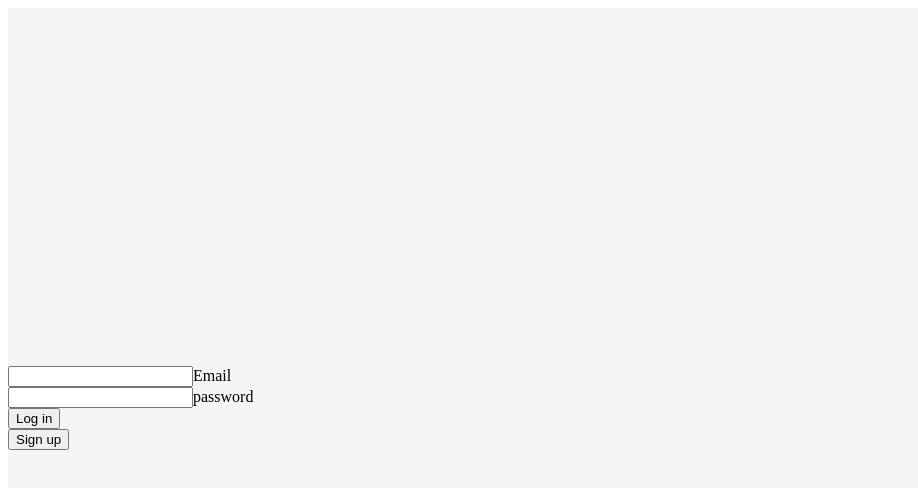
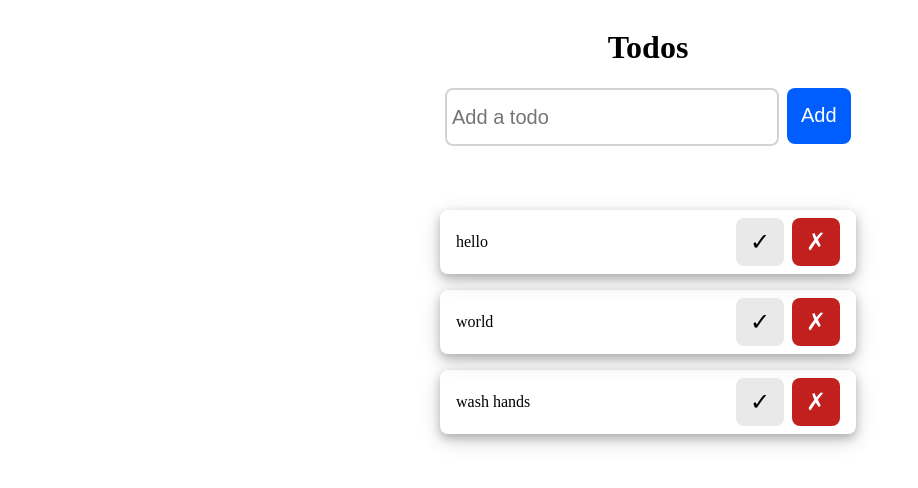
Before and after one commit to Werhww/Diapal_Vue-Firebase, a Vue app: page / in a window 1280 px wide. Shown: the top 488 px of the page, without its empty margins (0-918 px from the left). Built offline with nearby package versions, Linux system fonts and the light colour scheme; no server answers.

Commit message:
ready for firebase stuff

```diff
--- a/package.json
+++ b/package.json
@@ -11,6 +11,7 @@
   },
   "dependencies": {
     "firebase": "^9.17.2",
+    "uuid": "^9.0.0",
     "vue": "^3.2.47"
   },
   "devDependencies": {
--- a/src/App.vue
+++ b/src/App.vue
@@ -1,31 +1,138 @@
+<script lang="ts">
+  import TodoItem from "./components/todoItem.vue";
+</script>
 
 <template>
-  <main class="loginforum">
+  <main>
+    <div class="top">
+      <h1>Todos</h1>
       <div>
-      <input id="textEmail" type="email">
-      <label>Email</label>
+        <input type="text" id="" class="todoInput" placeholder="Add a todo">
+        <button class="todoButton" v-on:click="addTodo">Add</button>
       </div>
-    <div>
-      <input id="txtpassword" type="password">
-      <label>password</label>
     </div>
-    <div>
-      <button id="login">Log in</button>
+    <div class="todos">
+      <TodoItem :id="item.id" :todo="item.content" :done="item.done" :deleteFunction="deleteTodo" :markdone="markDone" v-for="item in todos"/>
     </div>
-    <div>
-      <button id="signup">Sign up</button>
-    </div>
-
   </main>
 </template>
 
+<script setup lang="ts">
+  /*imports*/
+  import { ref } from 'vue'
+  import { collection, getDocs } from 'firebase/firestore'
+  import { db } from '@/firebase'
+
+  /* todo items */
+  const todos = ref([
+
+    {
+      id: "id1",
+      content: "hello",
+      done: false
+    },
+    {
+      id: "id2",
+      content: "world",
+      done: false
+    },
+    {
+      id: "id3",
+      content: "wash hands",
+      done: false
+    }
+  ])
+
+  /*add todo */
+  const addTodo = () => {
+    const input = document.querySelector(".todoInput") as HTMLInputElement;
+    const todo = input.value;
+    if(todo){
+      todos.value.push({
+        id: 'uuidv4()',
+        content: todo,
+        done: false
+      })
+      input.value = "";
+    }
+  }
+
+  /* delete todo */
+  const deleteTodo = (id: string) => {
+    todos.value = todos.value.filter(todo => todo.id !== id);
+  }
+
+  /* mark todo as done */
+  const markDone = (id: string) => {
+    todos.value.filter(todo => todo.id == id)[0].done?
+      todos.value.filter(todo => todo.id == id)[0].done = false:
+      todos.value.filter(todo => todo.id == id)[0].done = true;
+  }
+</script>
+
+
+
 <style scoped>
-.loginforum {
+  main {
     display: flex;
     flex-direction: column;
-  justify-content: center;
+    align-items: center;
+    gap: 4rem;
+
+    width: 100vw;
     height: 100vh;
-  width: 100vw;
-  background-color: #f5f5f5;
   }
+
+  .top {
+    display: flex;
+    flex-direction: column;
+    align-items: center;
+  }
+
+  .top h1{
+    text-align: center;
+  }
+
+  .top div {
+    display: flex;
+    gap: 0.5rem;
+  }
+
+  .todoInput{
+    width: 20rem;
+    height: 2.8rem;
+    border-radius: .5rem;
+    padding: 0.3rem;
+
+    border: 2px solid lightgray;
+    font-size: 1.25rem;
+  }
+
+  .todoInput:focus{
+    outline: none;
+    border: 2px solid gray;
+  }
+
+  .todoButton{
+    width: 4rem;
+    height: 3.5rem;
+    border-radius: .5rem;
+    font-size: 1.25rem;
+
+    border: none;
+    background-color: #005eff;
+    color: #fff;
+  }
+
+  .todoButton:hover{
+    cursor: pointer;
+  }
+
+  .todos {
+    display: flex;
+    flex-direction: column;
+    align-items: center;
+    gap: 1rem;
+  }
+
 </style>
--- /dev/null
+++ b/src/components/todoItem.vue
@@ -0,0 +1,79 @@
+
+<script lang="ts">
+    export default {
+        props: ['todo', 'id', 'deleteFunction', 'done', 'markdone'],
+    }
+</script>
+
+<template>
+<div :id="id" class="todo-card" :class="{ 'background-success-light' : done}">
+    <p :class="{ 'text-success' : done}">{{ todo }}</p>
+    <div>
+        <button class="button light" @click="markdone(id)"
+          :class="{ 'button-success' : done}">&check;</button>
+        <button class="button danger" @click="deleteFunction(id)">&cross;</button>
+    </div>
+</div>
+</template>
+
+
+
+<style scoped>
+/* Css to todo items */
+.todo-card{
+  display: flex;
+  align-items: center;
+  justify-content: space-between;
+
+  width: 24rem;
+  height: 4rem;
+  border-radius: .5rem;
+
+  box-shadow: 0 4px 8px 0 rgba(0, 0, 0, 0.2), 0 6px 20px 0 rgba(0, 0, 0, 0.19);
+
+  padding: 0 1rem;
+}
+
+.todo-card div{
+  display: flex;
+  gap: .5rem;
+}
+
+
+.button {
+  width: 3rem;
+  height: 3rem;
+  border-radius: .5rem;
+  border: none;
+  outline: none;
+
+  font-size: 1.5rem;
+}
+
+.button:hover{
+  cursor: pointer;
+}
+
+.light{
+  background-color: #e9e9e9;
+}
+
+.danger{
+  background-color: #c21f1f;
+  color: white;
+}
+
+.background-success-light{
+  background-color: #cdfecc;
+}
+
+.button-success{
+  background-color: darkgreen;
+  color: white;
+}
+
+.text-success{
+  color: darkgreen;
+  text-decoration: line-through;
+}
+</style>
--- /dev/null
+++ b/src/firebase/index.ts
@@ -0,0 +1,18 @@
+// Firebase stuff ///
+import { initializeApp } from 'firebase/app'
+import { getFirestore } from 'firebase/firestore';
+
+const firebaseConfig = {
+  apiKey: 'AIzaSyD44HyyUnZ-Z11RPR_WTq-tnH2idhydtX4',
+  authDomain: 'diapal-firebase.firebaseapp.com',
+  projectId: 'diapal-firebase',
+  storageBucket: 'diapal-firebase.appspot.com',
+  messagingSenderId: '921369543580',
+  appId: '1:921369543580:web:90d257c082ae684478fe59',
+  measurementId: 'G-HN2QM8C3BX'
+}
+
+const app = initializeApp(firebaseConfig)
+const db = getFirestore(app);
+
+export { db }
--- a/src/main.ts
+++ b/src/main.ts
@@ -1,30 +1,3 @@
 import { createApp } from 'vue'
-import App from './App.vue'
-
-import { initializeApp } from "firebase/app"
-import { getAuth, onAuthStateChanged } from "firebase/auth"
-import { getDoc } from "firebase/firestore"
-
-createApp(App).mount('#app')
-
-const firebaseConfig = {
-  apiKey: "AIzaSyD44HyyUnZ-Z11RPR_WTq-tnH2idhydtX4",
-  authDomain: "diapal-firebase.firebaseapp.com",
-  projectId: "diapal-firebase",
-  storageBucket: "diapal-firebase.appspot.com",
-  messagingSenderId: "921369543580",
-  appId: "1:921369543580:web:90d257c082ae684478fe59",
-  measurementId: "G-HN2QM8C3BX"
-}
-
-const app = initializeApp(firebaseConfig)
-const auth = getAuth(app)
-
-// Detect auth state
-onAuthStateChanged(auth, user => {
-    if (user != null) {
-        console.log('Logged inn')
-    } else {
-        console.log('No user')
-    }
-})
+import content from './app.vue'
+createApp(content).mount('#app')
```
Also changed, not shown: 1 other file (tests, documents, lock files or other folders). Lines whose indentation alone changed are shown as unchanged.
